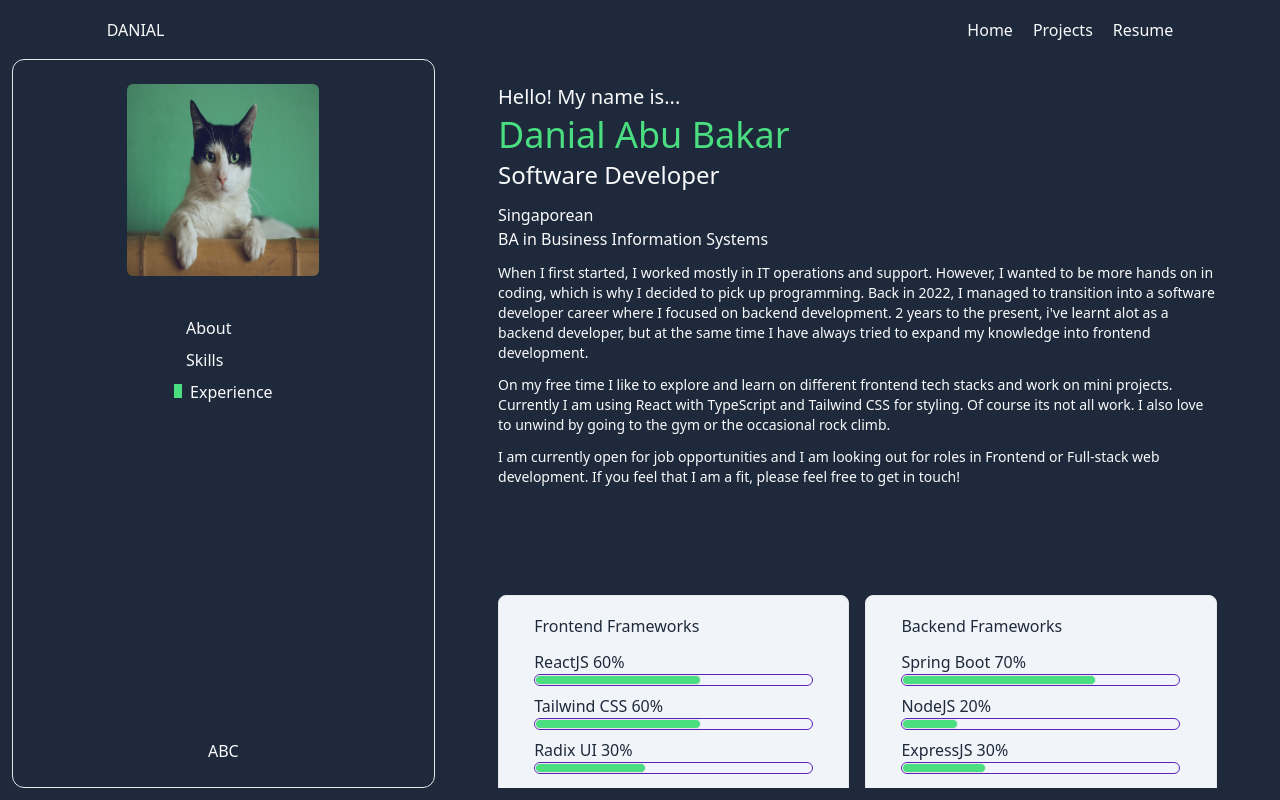
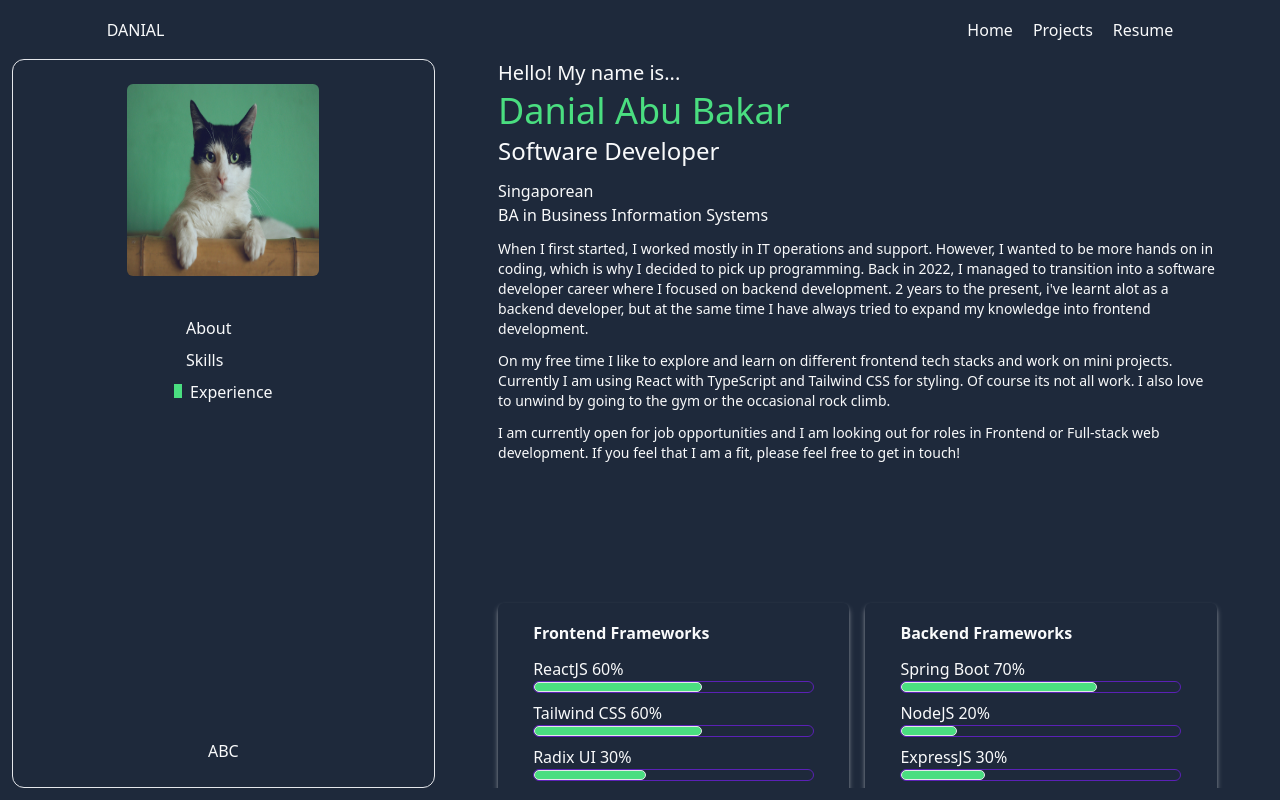
Before and after one commit to danialabubakar91/portfoliov2, a React (Vite) app: page / in a window 1280 px wide. Built offline with nearby package versions, Linux system fonts and the light colour scheme.

Commit message:
update styling

```diff
--- a/src/pages/Home.tsx
+++ b/src/pages/Home.tsx
@@ -30,8 +30,8 @@ const Home: React.FC = () => {
   }
 
   return (
-    <div className="flex h-screen pl-3 pb-3 overflow-y-hidden">
-      <div className="hidden  overflow-y-auto md:h-auto md:w-2/6 md:p-6 md:flex md:flex-col md:items-center md:border md:border-r-1 md:rounded-xl ">
+    <div className="flex h-screen  pl-3 pb-3 overflow-y-hidden">
+      <div className="hidden overflow-y-auto md:h-auto md:w-2/6 md:p-6 md:flex md:flex-col md:items-center md:border md:border-r-1 md:rounded-xl ">
         <img className="h-48 w-48 rounded-md" src={profileImg} alt="Profile" />
         <nav className="my-10 flex-grow">
           <ul>
@@ -82,7 +82,7 @@ const Home: React.FC = () => {
           <div>C</div>
         </div>
       </div>
-      <div className="w-full overflow-y-auto md:w-4/6 md:p-5p md:py-6 ">
+      <div className="w-full overflow-y-auto md:w-4/6 md:px-5p  md:flex md:flex-col md:gap-32">
         <img
           className="h-72 w-72 rounded-md md:hidden"
           src={profileImg}
@@ -91,7 +91,7 @@ const Home: React.FC = () => {
         <section
           ref={aboutRef}
           id="about"
-          className="min-h-3/4 pb-24"
+          // className="min-h-3/4"
         >
           <h2 className="text-xl mb-1">Hello! My name is...</h2>
           <h1 className="text-4xl mb-1 text-green-400">Danial Abu Bakar</h1>
@@ -124,10 +124,10 @@ const Home: React.FC = () => {
         <section
           ref={skillsRef}
           id="skills"
-          className="min-h-3/4 grid grid-cols-2 gap-4"
+          className="grid grid-cols-2 gap-4"
         >
-          <div className="py-5p px-10p bg-slate-100 border rounded-lg text-slate-800">
-            <h1 className="mb-3">Frontend Frameworks</h1>
+          <div className="py-5p px-10p shadow-light rounded-md">
+            <h1 className="mb-3 font-semibold">Frontend Frameworks</h1>
             <p>ReactJS 60%</p>
             <div className="w-full h-3 mb-2 border border-violet-800 rounded-md">
               <div className="w-60p h-full border rounded-md bg-green-400"></div>
@@ -141,8 +141,8 @@ const Home: React.FC = () => {
               <div className="w-40p h-full border rounded-md bg-green-400"></div>
             </div>
           </div>
-          <div className="py-5p px-10p bg-slate-100 border rounded-lg text-slate-800">
-            <h1 className="mb-3">Backend Frameworks</h1>
+          <div className="py-5p px-10p shadow-light rounded-md">
+            <h1 className="mb-3 font-semibold">Backend Frameworks</h1>
             <p>Spring Boot 70%</p>
             <div className="w-full h-3 mb-2 border border-violet-800 rounded-md">
               <div className="w-70p h-full border rounded-md bg-green-400"></div>
@@ -156,8 +156,8 @@ const Home: React.FC = () => {
               <div className="w-30p h-full border rounded-md bg-green-400"></div>
             </div>
           </div>
-          <div className="py-5p px-10p bg-slate-100 border rounded-lg text-slate-800">
-            <h1 className="mb-3">Databases</h1>
+          <div className="py-5p px-10p shadow-light rounded-md">
+            <h1 className="mb-3 font-semibold">Databases</h1>
             <p>MySQL 60%</p>
             <div className="w-full h-3 mb-2 border border-violet-800 rounded-md">
               <div className="w-60p h-full border rounded-md bg-green-400"></div>
@@ -167,8 +167,8 @@ const Home: React.FC = () => {
               <div className="w-50p h-full border rounded-md bg-green-400"></div>
             </div>
           </div>
-          <div className="py-5p px-10p bg-slate-100 border rounded-lg text-slate-800">
-            <h1 className="mb-3">Programming Languages</h1>
+          <div className="py-5p px-10p shadow-light rounded-md">
+            <h1 className="mb-3 font-semibold">Programming Languages</h1>
             <p>HTML, CSS 70%</p>
             <div className="w-full h-3 mb-2 border border-violet-800 rounded-md">
               <div className="w-70p h-full border rounded-md bg-green-400"></div>
@@ -186,8 +186,8 @@ const Home: React.FC = () => {
               <div className="w-80p h-full border rounded-md bg-green-400"></div>
             </div>
           </div>
-          <div className="bg-slate-100 text-slate-800 border rounded-lg py-5p px-10p col-span-2">
-            <h1 className="mb-3">Other</h1>
+          <div className="shadow-light rounded-md py-5p px-10p col-span-2">
+            <h1 className="mb-3 font-semibold">Other</h1>
             <p>GitHub, GitLab 80%</p>
             <div className="w-full h-3 mb-2 border border-violet-800 rounded-md">
               <div className="w-80p h-full border rounded-md bg-green-400"></div>
@@ -205,9 +205,11 @@ const Home: React.FC = () => {
         <section
           ref={experienceRef}
           id="experience"
-          className="min-h-3/4 "
+          className="min-h-3/4 flex flex-col"
         >
-          Experience
+          <div>0</div>
+          <div>0</div>
+          <div>0</div>
         </section>
       </div>
     </div>
--- a/tailwind.config.js
+++ b/tailwind.config.js
@@ -40,6 +40,9 @@ export default {
         "90p": "90%",
         "100p": "100%",
       },
+      boxShadow: {
+        'light': '0 4px 6px -1px rgb(255 255 255 / 0.5), 0 2px 4px -2px rgb(255 255 255 / 0.5)',
+      },
     },
   },
   plugins: [],
```
